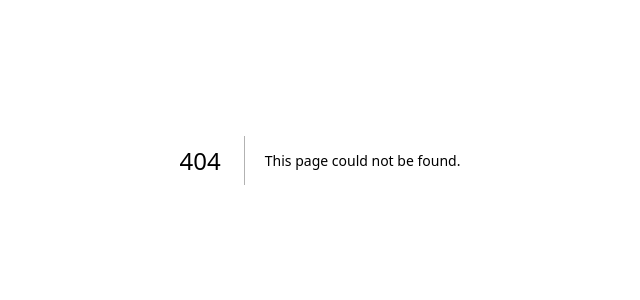
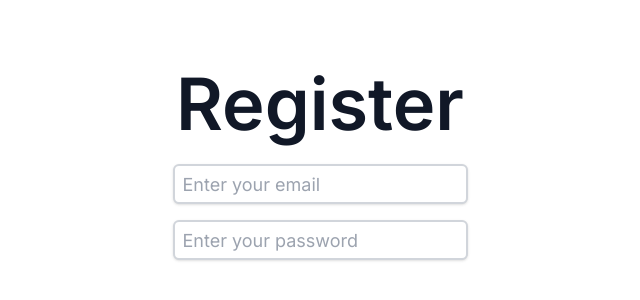
Before and after one commit to chiguiredev/circls, a Next.js app: page /register in a window 1280 px wide. Before the commit this address had no page. Shown: the part 240-540 px from the top of the page, without its empty margins (320-960 px from the left). Built offline with nearby package versions, Linux system fonts and the light colour scheme.

Commit message:
feature: created base skeletons to have login and register pages

```diff
--- a/package.json
+++ b/package.json
@@ -9,7 +9,9 @@
     "lint": "next lint"
   },
   "dependencies": {
+    "bcrypt": "^5.1.1",
     "next": "14.1.0",
+    "next-auth": "^4.24.6",
     "react": "^18",
     "react-dom": "^18"
   },
--- a/src/app/globals.css
+++ b/src/app/globals.css
@@ -8,6 +8,10 @@
   --background-end-rgb: 255, 255, 255;
 }
 
+* {
+  box-sizing: border-box;
+}
+
 @media (prefers-color-scheme: dark) {
   :root {
     --foreground-rgb: 255, 255, 255;
@@ -16,16 +20,6 @@
   }
 }
 
-body {
-  color: rgb(var(--foreground-rgb));
-  background: linear-gradient(
-      to bottom,
-      transparent,
-      rgb(var(--background-end-rgb))
-    )
-    rgb(var(--background-start-rgb));
-}
-
 @layer utilities {
   .text-balance {
     text-wrap: balance;
--- /dev/null
+++ b/src/app/login/page.tsx
@@ -0,0 +1,25 @@
+export default async function LoginPage() {
+  return (
+    <main className="flex flex-col items-center justify-center h-dvh">
+      <form className="flex flex-col items-center justify-center">
+        <h1 className="text-4xl text-center font-semibold text-gray-900 my-4 sm:text-5xl md:text-6xl lg:text-7xl">
+          Login
+        </h1>
+        <input
+          type="email"
+          placeholder="Enter your email"
+          className="p-2 m-2 border-2 border-gray-300 rounded-md text-gray-700 text-lg
+          focus:border-blue-500 focus:ring focus:ring-blue-200
+          placeholder-gray-400 w-full h-10 shadow transition ease-in-out duration-150"
+        />
+        <input
+          type="email"
+          placeholder="Enter your password"
+          className="p-2 m-2 border-2 border-gray-300 rounded-md text-gray-700 text-lg
+          focus:border-blue-500 focus:ring focus:ring-blue-200
+          placeholder-gray-400 w-full h-10 shadow transition ease-in-out duration-150"
+        />
+      </form>
+    </main>
+  )
+}
--- a/src/app/page.tsx
+++ b/src/app/page.tsx
@@ -1,5 +1,3 @@
-import Image from "next/image";
-
 export default function Home() {
   return (
     <main className="flex min-h-screen flex-col items-center justify-between p-24">
--- /dev/null
+++ b/src/app/register/page.tsx
@@ -0,0 +1,25 @@
+export default async function RegisterPage() {
+  return (
+    <main className="flex flex-col items-center justify-center h-dvh">
+      <form className="flex flex-col items-center justify-center">
+        <h1 className="text-4xl text-center font-semibold text-gray-900 my-4 sm:text-5xl md:text-6xl lg:text-7xl">
+          Register
+        </h1>
+        <input
+          type="email"
+          placeholder="Enter your email"
+          className="p-2 m-2 border-2 border-gray-300 rounded-md text-gray-700 text-lg
+          focus:border-blue-500 focus:ring focus:ring-blue-200
+          placeholder-gray-400 w-full h-10 shadow transition ease-in-out duration-150"
+        />
+        <input
+          type="email"
+          placeholder="Enter your password"
+          className="p-2 m-2 border-2 border-gray-300 rounded-md text-gray-700 text-lg
+          focus:border-blue-500 focus:ring focus:ring-blue-200
+          placeholder-gray-400 w-full h-10 shadow transition ease-in-out duration-150"
+        />
+      </form>
+    </main>
+  )
+}
```
Also changed, not shown: 1 other file (tests, documents, lock files or other folders).
